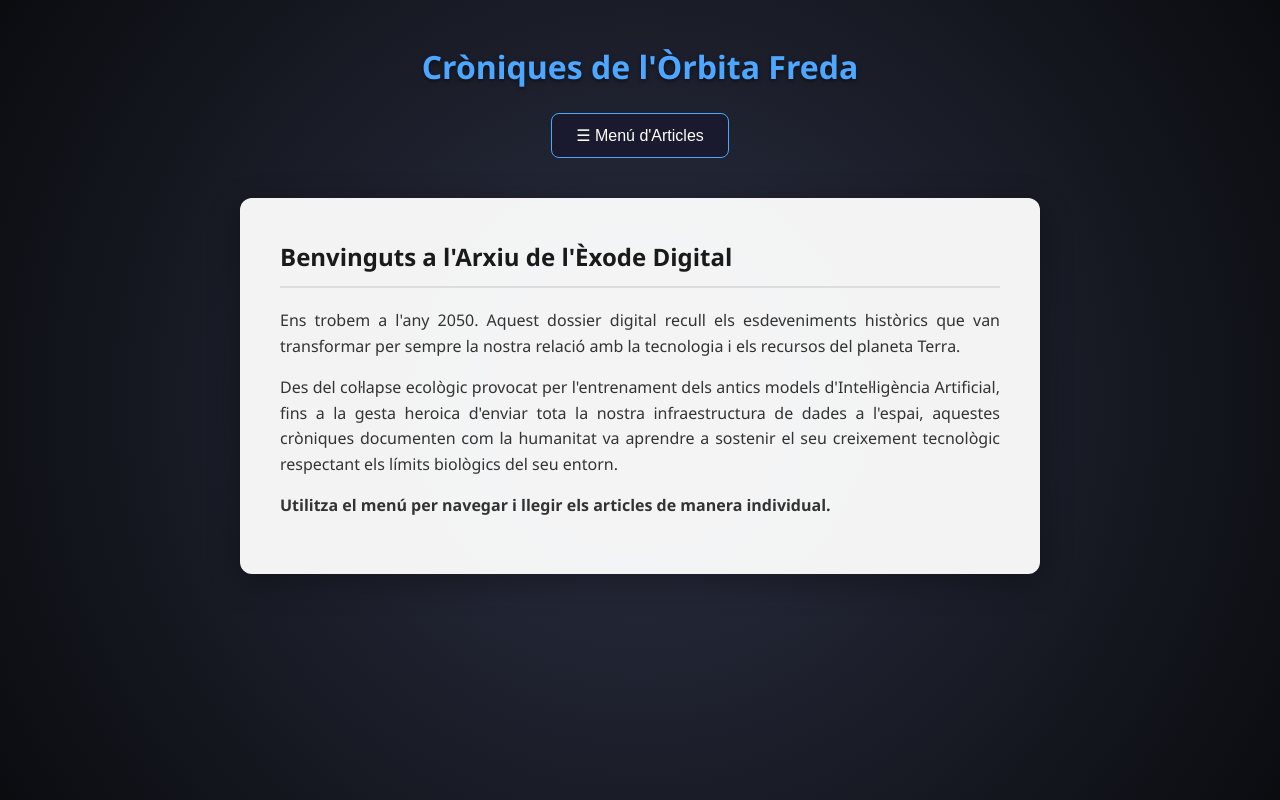
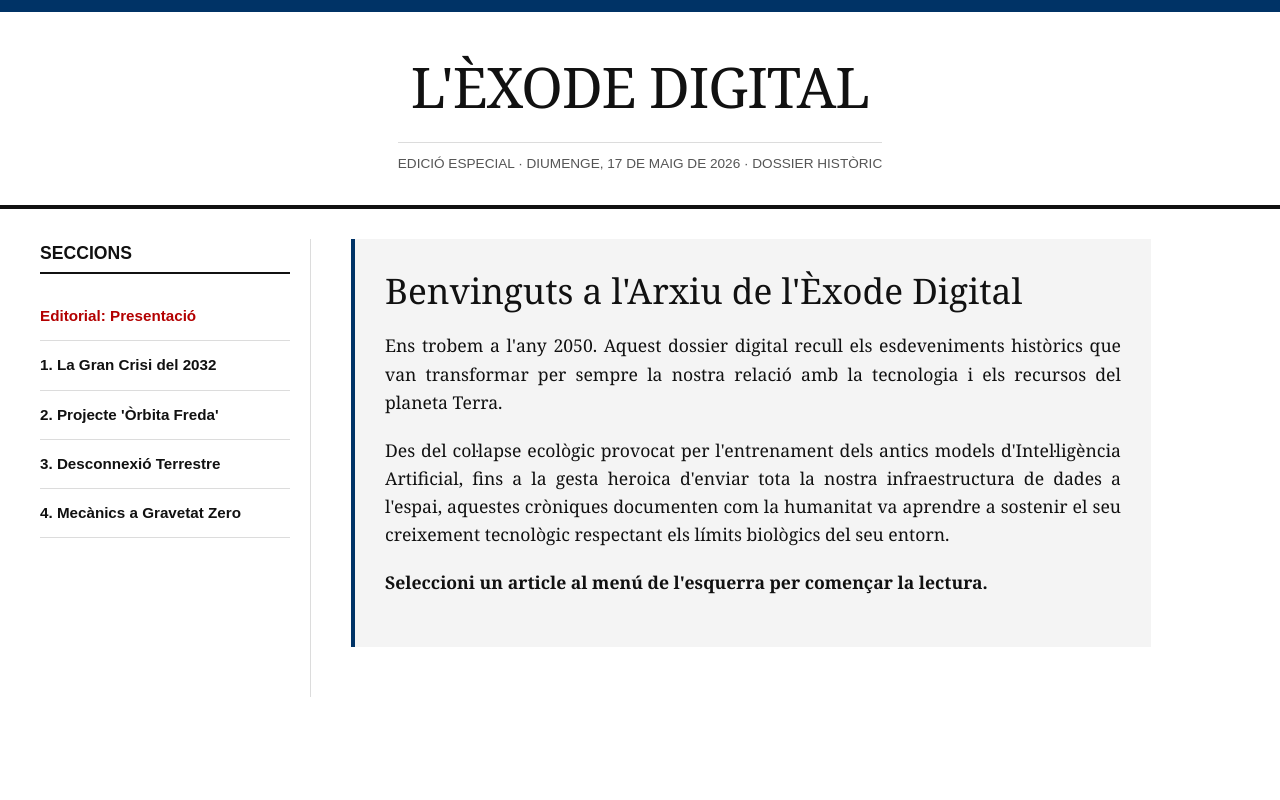
Before and after one commit to ArnauManeS/PBE_Sostenibilitat_DavidRomeraArnauManeDanielFrias, a plain HTML site: page index.html in a window 1280 px wide. Drawn offline with Linux system fonts and the light colour scheme.

Commit message:
Update title and restructure HTML layout

```diff
--- a/index.html
+++ b/index.html
@@ -3,104 +3,117 @@
 <head>
     <meta charset="UTF-8">
     <meta name="viewport" content="width=device-width, initial-scale=1.0">
-    <title>Titulars i Articles: L'Èxode Digital</title>
+    <title>Cròniques de l'Òrbita Freda</title>
     <style>
+        /* Estil periodístic tipus La Vanguardia / Diari Clàssic */
         :root {
-            --text-color: #333;
-            --article-bg: rgba(255, 255, 255, 0.95);
-            --accent-color: #4da6ff;
-            --btn-bg: #1a1a2e;
-            --btn-hover: #16213e;
+            --text-main: #111;
+            --text-muted: #555;
+            --bg-color: #ffffff;
+            --border-color: #dcdcdc;
+            --accent-color: #003366; /* Blau fosc clàssic */
+            --accent-hover: #b30000; /* Vermell diari per actius/hover */
+            --font-serif: 'Georgia', 'Times New Roman', serif;
+            --font-sans: 'Arial', 'Helvetica', sans-serif;
         }
 
         body {
-            font-family: 'Segoe UI', system-ui, sans-serif;
-            background: radial-gradient(circle at center, #2b2f42 0%, #0b0c10 100%);
-            background-attachment: fixed;
-            color: var(--text-color);
+            font-family: var(--font-serif);
+            background-color: var(--bg-color);
+            color: var(--text-main);
+            margin: 0;
+            padding: 0;
             line-height: 1.6;
-            margin: 0;
-            padding: 20px;
         }
 
-        main {
-            max-width: 800px;
+        /* Capçalera del Diari (Masthead) */
+        header {
+            text-align: center;
+            padding: 30px 20px;
+            border-bottom: 4px solid var(--text-main);
+            border-top: 12px solid var(--accent-color);
+            margin-bottom: 30px;
+        }
+
+        header h1 {
+            font-size: 3.5rem;
+            margin: 0;
+            font-weight: normal;
+            letter-spacing: -1px;
+            text-transform: uppercase;
+        }
+
+        .date-bar {
+            font-family: var(--font-sans);
+            font-size: 0.85rem;
+            color: var(--text-muted);
+            text-transform: uppercase;
+            margin-top: 10px;
+            border-top: 1px solid var(--border-color);
+            padding-top: 10px;
+            display: inline-block;
+        }
+
+        /* Layout Principal */
+        .container {
+            max-width: 1200px;
             margin: 0 auto;
             display: flex;
-            flex-direction: column;
-            align-items: center;
+            padding: 0 20px;
+            gap: 40px;
         }
 
-        h1 {
-            text-align: center;
-            color: var(--accent-color);
-            margin-bottom: 20px;
-            text-shadow: 0 2px 4px rgba(0,0,0,0.5);
+        /* Menú Lateral Esquerre */
+        aside.sidebar {
+            width: 250px;
+            flex-shrink: 0;
+            font-family: var(--font-sans);
+            border-right: 1px solid var(--border-color);
+            padding-right: 20px;
         }
 
-        .dropdown {
-            position: relative;
-            display: inline-block;
-            margin-bottom: 40px;
+        aside h3 {
+            font-size: 1.1rem;
+            text-transform: uppercase;
+            border-bottom: 2px solid var(--text-main);
+            padding-bottom: 5px;
+            margin-top: 0;
         }
 
-        .dropbtn {
-            background-color: var(--btn-bg);
-            color: white;
-            padding: 12px 24px;
-            font-size: 1rem;
-            border: 1px solid #4da6ff;
-            border-radius: 8px;
-            cursor: pointer;
-            transition: background 0.3s;
+        aside ul {
+            list-style: none;
+            padding: 0;
+            margin: 0;
         }
 
-        .dropbtn:hover {
-            background-color: var(--btn-hover);
+        aside li {
+            border-bottom: 1px solid var(--border-color);
         }
 
-        .dropdown-content {
-            display: none;
-            position: absolute;
-            background-color: #1a1a2e;
-            min-width: 250px;
-            box-shadow: 0px 8px 16px rgba(0,0,0,0.5);
-            border-radius: 8px;
-            z-index: 1;
-            left: 50%;
-            transform: translateX(-50%);
-            margin-top: 10px;
-            border: 1px solid #333;
+        aside a {
+            display: block;
+            padding: 12px 0;
+            color: var(--text-main);
+            text-decoration: none;
+            font-size: 0.95rem;
+            font-weight: bold;
+            transition: color 0.2s;
+            cursor: pointer;
         }
 
-        .dropdown-content.show {
-            display: block;
-            animation: fadeIn 0.2s ease;
+        aside a:hover, aside a.active-link {
+            color: var(--accent-hover);
         }
 
-        .dropdown-content a {
-            color: #f4f4f4;
-            padding: 12px 16px;
-            text-decoration: none;
-            display: block;
-            cursor: pointer;
-            border-bottom: 1px solid #2a2a4a;
-        }
-
-        .dropdown-content a:last-child {
-            border-bottom: none;
-        }
-
-        .dropdown-content a:hover, .dropdown-content a.active-link {
-            background-color: var(--btn-hover);
-            color: var(--accent-color);
-            border-radius: 8px;
+        /* Contingut (Articles) */
+        main.content {
+            flex: 1;
+            max-width: 800px;
         }
 
         .content-section {
             display: none;
-            animation: fadeIn 0.4s ease;
-            width: 100%;
+            animation: fadeIn 0.5s ease;
         }
 
         .content-section.active {
@@ -108,68 +121,108 @@
         }
 
         @keyframes fadeIn {
-            from { opacity: 0; transform: translateY(10px); }
-            to { opacity: 1; transform: translateY(0); }
+            from { opacity: 0; }
+            to { opacity: 1; }
         }
 
         article {
-            background-color: var(--article-bg);
-            padding: 40px;
-            border-radius: 12px;
-            box-shadow: 0 8px 32px rgba(0,0,0,0.3);
-            margin-bottom: 40px;
+            margin-bottom: 50px;
         }
 
         article h2 {
-            color: #1a1a1a;
-            font-size: 1.5rem;
+            font-size: 2.2rem;
+            line-height: 1.2;
             margin-top: 0;
-            border-bottom: 2px solid #ddd;
-            padding-bottom: 10px;
+            margin-bottom: 20px;
+            color: var(--text-main);
+            font-weight: normal;
         }
 
-        img {
+        article img {
             width: 100%;
-            height: 350px;
+            height: auto;
+            max-height: 450px;
             object-fit: cover;
-            border-radius: 8px;
-            margin: 20px 0;
-            background-color: #ddd;
+            margin-bottom: 15px;
+            border-bottom: 2px solid var(--border-color);
         }
 
-        p {
-            margin-bottom: 15px;
-            text-align: justify;
+        .image-caption {
+            font-family: var(--font-sans);
+            font-size: 0.85rem;
+            color: var(--text-muted);
+            margin-bottom: 25px;
+            display: block;
         }
 
-        ul {
-            margin-bottom: 15px;
+        article p {
+            font-size: 1.1rem;
+            text-align: justify;
+            margin-bottom: 20px;
+        }
+
+        article ul {
+            font-size: 1.1rem;
+            margin-bottom: 20px;
             padding-left: 20px;
+        }
+
+        article li {
+            margin-bottom: 10px;
+        }
+
+        /* Presentació Especial */
+        .editorial {
+            background-color: #f4f4f4;
+            padding: 30px;
+            border-left: 4px solid var(--accent-color);
+        }
+
+        /* Responsive per mòbils */
+        @media (max-width: 768px) {
+            .container {
+                flex-direction: column;
+            }
+            aside.sidebar {
+                width: 100%;
+                border-right: none;
+                border-bottom: 2px solid var(--text-main);
+                padding-right: 0;
+                margin-bottom: 30px;
+                padding-bottom: 20px;
+            }
         }
     </style>
 </head>
 <body>
 
-    <main>
-        <h1>Cròniques de l'Òrbita Freda</h1>
+    <header>
+        <h1>L'Èxode Digital</h1>
+        <div class="date-bar">Edició Especial · Diumenge, 17 de Maig de 2026 · Dossier Històric</div>
+    </header>
 
-        <div class="dropdown">
-            <button onclick="toggleMenu()" class="dropbtn">☰ Menú d'Articles</button>
-            <div id="myDropdown" class="dropdown-content">
-                <a onclick="showSection('home', this)" class="active-link">Inici: Presentació</a>
-                <a onclick="showSection('article1', this)">1. La Gran Crisi del 2032</a>
-                <a onclick="showSection('article2', this)">2. Projecte 'Òrbita Freda'</a>
-                <a onclick="showSection('article3', this)">3. Desconnexió Terrestre</a>
-                <a onclick="showSection('article4', this)">4. Mecànics a Gravetat Zero</a>
-            </div>
-        </div>
+    <div class="container">
+        <!-- MENÚ LATERAL ESQUERRE -->
+        <aside class="sidebar">
+            <h3>Seccions</h3>
+            <ul>
+                <li><a onclick="showSection('home', this)" class="active-link">Editorial: Presentació</a></li>
+                <li><a onclick="showSection('article1', this)">1. La Gran Crisi del 2032</a></li>
+                <li><a onclick="showSection('article2', this)">2. Projecte 'Òrbita Freda'</a></li>
+                <li><a onclick="showSection('article3', this)">3. Desconnexió Terrestre</a></li>
+                <li><a onclick="showSection('article4', this)">4. Mecànics a Gravetat Zero</a></li>
+            </ul>
+        </aside>
+
+        <!-- CONTINGUT PRINCIPAL -->
+        <main class="content">
 
             <section id="home" class="content-section active">
-            <article>
+                <article class="editorial">
                     <h2>Benvinguts a l'Arxiu de l'Èxode Digital</h2>
                     <p>Ens trobem a l'any 2050. Aquest dossier digital recull els esdeveniments històrics que van transformar per sempre la nostra relació amb la tecnologia i els recursos del planeta Terra.</p>
                     <p>Des del col·lapse ecològic provocat per l'entrenament dels antics models d'Intel·ligència Artificial, fins a la gesta heroica d'enviar tota la nostra infraestructura de dades a l'espai, aquestes cròniques documenten com la humanitat va aprendre a sostenir el seu creixement tecnològic respectant els límits biològics del seu entorn.</p>
-                <p><strong>Utilitza el menú per navegar i llegir els articles de manera individual.</strong></p>
+                    <p><strong>Seleccioni un article al menú de l'esquerra per començar la lectura.</strong></p>
                 </article>
             </section>
 
@@ -177,6 +230,7 @@
                 <article>
                     <h2>La Gran Crisi del 2032: Quan el refredament dels servidors consumia més aigua que l'agricultura mundial.</h2>
                     <img src="https://images.unsplash.com/photo-1558494949-ef010cbdcc31?auto=format&fit=crop&w=800&q=80" alt="Servidors sobreescalfats">
+                    <span class="image-caption">Imatge d'arxiu d'un macro-centre de dades terrestre durant els episodis de sobreescalfament pre-crisi.</span>
                     <p>L'any 2032, la societat digital va xocar de front amb la realitat biològica del planeta. El consum excessiu dels centres de dades terrestres va arribar al seu punt de no retorn. Ja la dècada anterior s'havien vist els primers senyals d'alerta: l'any 2025 el Regne Unit va arribar a demanar a la població que esborrés correus electrònics per estalviar aigua durant una greu sequera. No obstant això, el veritable col·lapse trigaria uns anys més a esclatar. Impulsats per l'entrenament massiu de models d'Intel·ligència Artificial i la digitalització total, els "núvols" -que la gent va descobrir que de núvols no en tenien res - es van convertir en forats negres de recursos.</p>
                     <p>L'any 2032, l'aigua dolça purificada necessària per als complexos sistemes de refrigeració líquida va superar el consum hídric de tota l'agricultura mundial. Conques hidrogràfiques senceres s'esgotaven només per evitar que els servidors es fonguessin. Aquesta situació va generar una crisi social sense precedents. Les comunitats locals es van quedar sense aigua per als cultius i per al consum humà, mentre les grans corporacions tecnològiques mantenien actius els seus processos massius de dades. El mite de la tecnologia invisible i neta es va esfondrar definitivament.</p>
                     <p>Va ser aquest escenari límit el que va forçar la indústria a prendre una decisió dràstica i mirar cap al cel. Si la Terra no podia suportar la calor i la set de la nostra activitat digital, la solució passava per l'òrbita baixa terrestre (LEO). La crisi del 2032 va ser el catalitzador que va iniciar l'èxode de les dades cap a l'espai, aprofitant el fred del buit còsmic i la llum solar ininterrompuda per tancar, per fi, l'aixeta a la Terra. Avui, al 2050, ho recordem com el moment en què gairebé morim d'èxit digital.</p>
@@ -187,6 +241,7 @@
                 <article>
                     <h2>Projecte 'Òrbita Freda': Com l'energia solar contínua i el zero absolut de l'espai van salvar la nostra xarxa.</h2>
                     <img src="https://images.unsplash.com/photo-1451187580459-43490279c0fa?auto=format&fit=crop&w=800&q=80" alt="Planeta Terra des de l'espai">
+                    <span class="image-caption">L'òrbita baixa terrestre (LEO) acull actualment la pràctica totalitat de la infraestructura de dades global.</span>
                     <p>L'any 2038 va marcar un abans i un després en les telecomunicacions. Davant del col-lapse energètic i la crisi hídrica del 2032, la posada en marxa del Projecte 'Orbita Freda' va salvar l'ecosistema digital traslladant els centres de dades a l'òrbita baixa terrestre (LEO). Aquesta fita històrica es va basar en dos pilars que ho van canviar tot:</p>
                     <ul>
                         <li><strong>Energia solar contínua:</strong> A l'espai, els panells fotovoltaics no pateixen el cicle dia/nit ni el mal temps. Des d'aleshores, això garanteix un subministrament 100% net i ininterromput per a la Intel·ligència Artificial.</li>
@@ -200,6 +255,7 @@
                 <article>
                     <h2>Fita històrica aquest 2050: Es desconnecta l'últim macro-centre de dades terrestre.</h2>
                     <img src="https://images.unsplash.com/photo-1544377193-33dcf4d68fb5?auto=format&fit=crop&w=800&q=80" alt="Cable desconnectat">
+                    <span class="image-caption">Símbol de la fi d'una era: el tall de subministrament elèctric a les instal·lacions d'emmagatzematge terrestre.</span>
                     <p>Avui, el món tanca oficialment un capítol fosc de la seva història tecnològica. A les 12:00h s'ha apagat l'últim macro-centre de dades terrestre operatiu, posant fi a la migració de la xarxa global a l'òrbita baixa de la Terra (LEO). La transició ja és del 100%. Aquesta fita històrica culmina el procés de salvació ecològica iniciat després de les grans crisis hídriques i energètiques de la dècada dels 30. Enrere queden els temps on mantenir actiu el "núvol" significava sacrificar l'aigua dolça de poblacions senceres i disparar el consum elèctric global. Tot el pes de la Intel·ligència Artificial i l'emmagatzematge digital recau ara sobre la nostra constel·lació orbital.</p>
                     <p>L'energia solar inesgotable i el fred absolut de l'espai han demostrat ser l'únic entorn viable per sostenir el nostre ritme tecnològic. Les antigues instal·lacions terrestres, avui obsoletes, començaran demà mateix el seu desmantellament per ser reconvertides en boscos i parcs nacionals. Un recordatori físic que la tecnologia només pot avançar si respecta els límits biològics del nostre planeta.</p>
                 </article>
@@ -209,6 +265,7 @@
                 <article>
                     <h2>Mecànics de dades a gravetat zero: Un dia a la vida dels tècnics de manteniment orbital.</h2>
                     <img src="https://images.unsplash.com/photo-1614729939124-032f0b56c9ce?auto=format&fit=crop&w=800&q=80" alt="Astronauta a l'espai">
+                    <span class="image-caption">Una tècnica de manteniment orbital (EMO) realitzant operacions d'extensió de maquinari a l'exterior del clúster sud.</span>
                     <p>Són les 06:00 a l'Estació de Manteniment Orbital (EMO-3). La Laia es revisa l'arnès del seu vestit extravehicular abans de sortir per la resclosa. Ja no existeixen els terres falsos, els cables enredats ni els passadissos eixordadors plens d'aire condicionat dels antics centres de dades terrestres. Ara, el "passadís" on treballa és el buit gèlid de l'espai, i el silenci és absolut. Ser tècnic de sistemes l'any 2050 ja no implica lluitar contra la pols o els problemes de sobreescalfament. A 400 quilòmetres sobre la superfície de la Terra, la temperatura dels servidors s'autoregula gràcies al fred cosmic.</p>
                     <p>La missió d'avui de la Laia i el seu equip és rutinària però vital: substituir tres mòduls d'emmagatzematge d'estat sòlid que s'han degradat a causa de la radiació solar i recalibrar un transmissor òptic làser que connecta el clúster del sud d'Europa amb el d'Amèrica. El treball és lent i metòdic. A gravetat zero, no pots deixar un tornavís sobre un servidor; qualsevol eina o component solt es pot convertir en un projectil letal per als immensos panells solars que alimenten la infraestructura. Cada eina està lligada magnèticament al vestit, i els tècnics es desplacen pel fuselatge exterior del macro-servidor amb moviments molt calculats, impulsant-se suaument amb petits raigs de gas comprimit.</p>
                     <p>"El més difícil ja no és diagnosticar per què falla una placa base", comenta la Laia a través de l'enllaç de ràdio amb el centre de control terrestre. "El veritable repte és aconseguir canviar un xip mil·limètric amb guants de pressió, mentre intentes no distreure't mirant com passen els huracans sobre l'Atlàntic just sota els teus peus". Quan acaba el seu torn de vuit hores i torna a entrar a l'estació pressuritzada, deixa enrere milers de terabytes de dades fluint ininterrompudament cap a la Terra. Gràcies a "mecànics orbitals" com ella, la humanitat pot continuar entrenant models de llenguatge avançats, operant hospitals a distància i gestionant l'economia global sense gastar ni una sola gota d'aigua de les nostres reserves terrestres. Són els guardians invisibles del nostre núvol que, per fi, flota literalment entre les estrelles.</p>
@@ -216,36 +273,19 @@
             </section>
 
         </main>
+    </div>
 
     <script>
-        function toggleMenu() {
-            document.getElementById("myDropdown").classList.toggle("show");
-        }
-
-        window.onclick = function(event) {
-            if (!event.target.matches('.dropbtn')) {
-                var dropdowns = document.getElementsByClassName("dropdown-content");
-                for (var i = 0; i < dropdowns.length; i++) {
-                    var openDropdown = dropdowns[i];
-                    if (openDropdown.classList.contains('show')) {
-                        openDropdown.classList.remove('show');
-                    }
-                }
-            }
-        }
-
         function showSection(sectionId, element) {
             document.querySelectorAll('.content-section').forEach(function(section) {
                 section.classList.remove('active');
             });
             document.getElementById(sectionId).classList.add('active');
 
-            document.querySelectorAll('.dropdown-content a').forEach(function(link) {
+            document.querySelectorAll('aside a').forEach(function(link) {
                 link.classList.remove('active-link');
             });
             element.classList.add('active-link');
-
-            document.getElementById("myDropdown").classList.remove("show");
 
             window.scrollTo({ top: 0, behavior: 'smooth' });
         }
```
Lines whose indentation alone changed are shown as unchanged.
